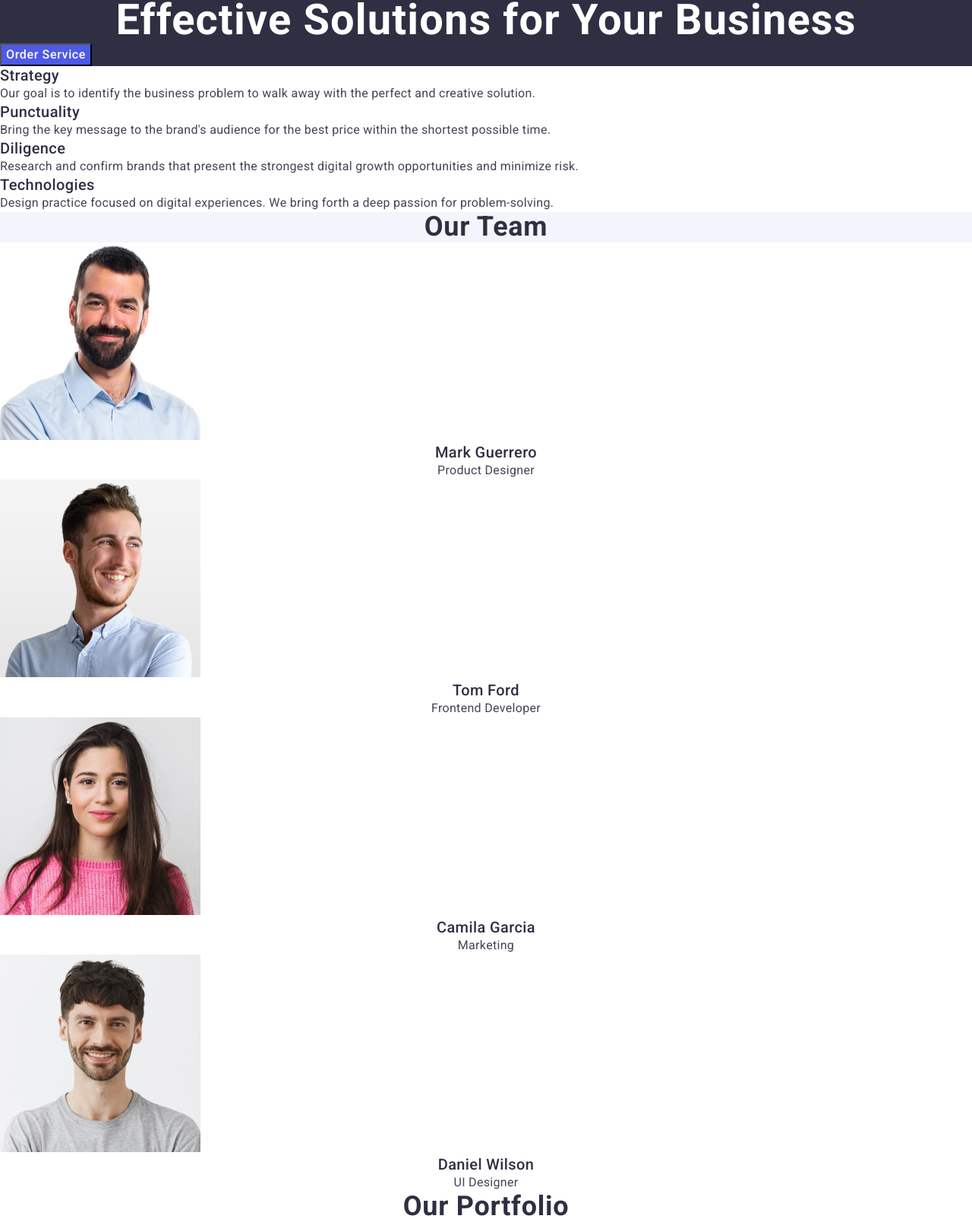
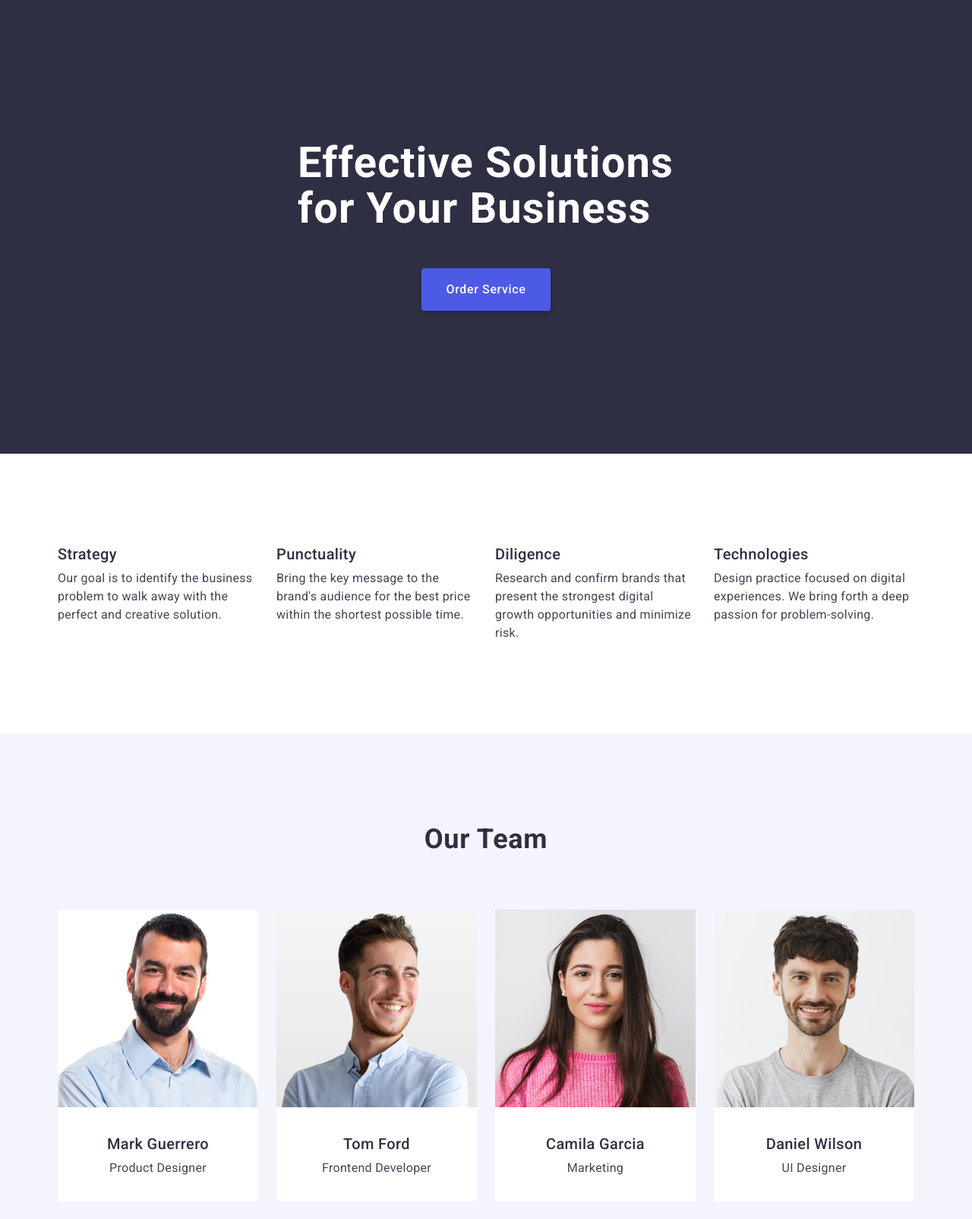
Before and after one commit to savchenko-maksym/goit-markup-hw-03, a plain HTML site: page index.html in a window 1280 px wide. Shown: the part 76-1680 px from the top of the page at 76% size. Drawn offline with nearby package versions, Linux system fonts and the light colour scheme.

Commit message:
add first finish

```diff
--- a/css/styles.css
+++ b/css/styles.css
@@ -130,8 +130,13 @@ a {
 /* ------------------HEADER-------------------- */
 /* ------------------MAIN-------------------- */
 
+.section {
+  padding: 120px 0;
+}
 .main-title {
   background: #2e2f42;
+  padding-top: 188px;
+  padding-bottom: 188px;
 }
 
 .main-title-text {
@@ -139,8 +144,10 @@ a {
   font-size: 56px;
   line-height: 1.07;
   letter-spacing: 0.02em;
-  text-align: center;
   color: #fff;
+  margin: 0 auto;
+  margin-bottom: 48px;
+  max-width: 496px;
 }
 
 .main-title-btn {
@@ -152,23 +159,32 @@ a {
   color: #fff;
   background-color: #4d5ae5;
   cursor: pointer;
+  border-radius: 4px;
+  padding: 16px 32px;
+  box-shadow: 0 4px 4px 0 rgba(0, 0, 0, 0.15);
+  border: none;
+  margin: 0 auto;
+  display: block;
 }
 
 .main-title-btn:hover,
 .main-title-btn:focus {
   background: #404bbf;
 }
+
 .properties-title {
 }
 
 .properties {
-  overflow: hidden;
 }
 
 .properties-list {
+  display: flex;
+  gap: 24px;
 }
 
-.properties-item {
+.properties-list .properties-item {
+  width: calc((100% - 72px) / 4);
 }
 
 .properties-subtitle {
@@ -177,6 +193,7 @@ a {
   line-height: 1.2;
   letter-spacing: 0.02em;
   color: #2e2f42;
+  margin-bottom: 8px;
 }
 .properties-item-text {
   font-size: 16px;
@@ -196,12 +213,25 @@ a {
   text-align: center;
   color: #2e2f42;
   text-transform: capitalize;
+  margin-bottom: 72px;
 }
+
+.personal-list {
+  display: flex;
+  gap: 24px;
+}
+
 .personal-item {
   background: #fff;
+  border-radius: 0 0 4px 4px;
+}
+
+.personal-list .personal-item {
+  width: calc((100% - 72px) / 4);
 }
 .personal-item-image {
 }
+
 .personal-item-name {
   font-weight: 500;
   font-size: 20px;
@@ -209,7 +239,14 @@ a {
   letter-spacing: 0.02em;
   text-align: center;
   color: #2e2f42;
+  margin-bottom: 8px;
 }
+
+.personal-description {
+  padding-top: 32px;
+  padding-bottom: 32px;
+}
+
 .personal-item-subtitle {
   font-size: 16px;
   line-height: 1.5;
@@ -220,6 +257,7 @@ a {
 
 .portfolio {
 }
+
 .portfolio-title {
   font-weight: 700;
   font-size: 36px;
@@ -228,26 +266,48 @@ a {
   text-align: center;
   color: #2e2f42;
   text-transform: capitalize;
+  margin-bottom: 72px;
 }
+
 .portfolio-list {
+  display: flex;
+  gap: 48px 24px;
+  flex-wrap: wrap;
 }
+
+.portfolio-description {
+  padding-top: 32px;
+  padding-bottom: 32px;
+  padding-left: 16px;
+  border-bottom: 1px solid #e7e9fc;
+  border-left: 1px solid #e7e9fc;
+  border-right: 1px solid #e7e9fc;
+}
+
 .portfolio-item {
+  width: calc((100% - 48px) / 3);
 }
+
 .portfolio-image {
+  display: block;
 }
+
 .portfolio-item-name {
   font-weight: 500;
   font-size: 20px;
   line-height: 1.2;
   letter-spacing: 0.02em;
   color: #2e2f42;
+  margin-bottom: 8px;
 }
+
 .portfolio-item-text {
   font-size: 16px;
   line-height: 1.5;
   letter-spacing: 0.02em;
   color: #434455;
 }
+
 /* ------------------MAIN-------------------- */
 
 /* ------------------FOOTER-------------------- */
@@ -255,16 +315,27 @@ a {
 .footer {
   background: #2e2f42;
 }
+
 .footer-logo {
+  margin-bottom: 16px;
+  display: block;
 }
+
 .footer-logo .footer-logo-color {
   color: #f4f4fd;
 }
+
+.footer-wrap {
+  padding-top: 100px;
+  padding-bottom: 100px;
+}
+
 .footer-text {
   font-size: 16px;
   line-height: 1.5;
   letter-spacing: 0.02em;
   color: #f4f4fd;
+  max-width: 264px;
 }
 
 .footer-logo-color:hover {
--- a/index.html
+++ b/index.html
@@ -56,17 +56,20 @@
     </header>
     <main>
       <section class="main-title">
+        <div class="container">
           <h1 class="main-title-text">Effective Solutions for Your Business</h1>
           <button type="button" class="main-title-btn">Order Service</button>
+        </div>
       </section>
-      <section class="properties-title">
+      <section class="properties-title section">
+        <div class="container">
           <h2 class="properties visually-hidden">properties</h2>
           <ul class="properties-list">
             <li class="properties-item">
               <h3 class="properties-subtitle">Strategy</h3>
               <p class="properties-item-text">
-              Our goal is to identify the business problem to walk away with the
-              perfect and creative solution.
+                Our goal is to identify the business problem to walk away with
+                the perfect and creative solution.
               </p>
             </li>
             <li class="properties-item">
@@ -91,10 +94,12 @@
               </p>
             </li>
           </ul>
+        </div>
       </section>
-      <section class="personal">
+      <section class="personal section">
+        <div class="container">
           <h2 class="personal-title">Our Team</h2>
-        <ul>
+          <ul class="personal-list">
             <li class="personal-item">
               <img
                 src="./images/img-3.jpg"
@@ -102,8 +107,10 @@
                 width="264"
                 class="personal-item-image"
               />
+              <div class="personal-description">
                 <h3 class="personal-item-name">Mark Guerrero</h3>
                 <p class="personal-item-subtitle">Product Designer</p>
+              </div>
             </li>
             <li class="personal-item">
               <img
@@ -112,8 +119,10 @@
                 width="264"
                 class="personal-item-image"
               />
+              <div class="personal-description">
                 <h3 class="personal-item-name">Tom Ford</h3>
                 <p class="personal-item-subtitle">Frontend Developer</p>
+              </div>
             </li>
             <li class="personal-item">
               <img
@@ -122,8 +131,10 @@
                 width="264"
                 class="personal-item-image"
               />
+              <div class="personal-description">
                 <h3 class="personal-item-name">Camila Garcia</h3>
                 <p class="personal-item-subtitle">Marketing</p>
+              </div>
             </li>
             <li class="personal-item">
               <img
@@ -132,12 +143,16 @@
                 width="264"
                 class="personal-item-image"
               />
+              <div class="personal-description">
                 <h3 class="personal-item-name">Daniel Wilson</h3>
                 <p class="personal-item-subtitle">UI Designer</p>
+              </div>
             </li>
           </ul>
+        </div>
       </section>
-      <section class="portfolio">
+      <section class="portfolio section">
+        <div class="container">
           <h2 class="portfolio-title">Our Portfolio</h2>
           <ul class="portfolio-list">
             <li class="portfolio-item">
@@ -147,8 +162,10 @@
                 width="360"
                 class="portfolio-image"
               />
+              <div class="portfolio-description">
                 <h3 class="portfolio-item-name">Banking App</h3>
                 <p class="portfolio-item-text">App</p>
+              </div>
             </li>
             <li class="portfolio-item">
               <img
@@ -157,8 +174,10 @@
                 width="360"
                 class="portfolio-image"
               />
+              <div class="portfolio-description">
                 <h3 class="portfolio-item-name">Cashless Payment</h3>
                 <p class="portfolio-item-text">Marketing</p>
+              </div>
             </li>
             <li class="portfolio-item">
               <img
@@ -167,8 +186,10 @@
                 width="360"
                 class="portfolio-image"
               />
+              <div class="portfolio-description">
                 <h3 class="portfolio-item-name">Meditation App</h3>
                 <p class="portfolio-item-text">App</p>
+              </div>
             </li>
             <li class="portfolio-item">
               <img
@@ -177,8 +198,10 @@
                 width="360"
                 class="portfolio-image"
               />
+              <div class="portfolio-description">
                 <h3 class="portfolio-item-name">Taxi Service</h3>
                 <p class="portfolio-item-text">Marketing</p>
+              </div>
             </li>
             <li class="portfolio-item">
               <img
@@ -187,8 +210,10 @@
                 width="360"
                 class="portfolio-image"
               />
+              <div class="portfolio-description">
                 <h3 class="portfolio-item-name">Screen Illustrations</h3>
                 <p class="portfolio-item-text">Design</p>
+              </div>
             </li>
             <li class="portfolio-item">
               <img
@@ -197,20 +222,25 @@
                 width="360"
                 class="portfolio-image"
               />
+              <div class="portfolio-description">
                 <h3 class="portfolio-item-name">Online Courses</h3>
                 <p class="portfolio-item-text">Marketing</p>
+              </div>
             </li>
           </ul>
+        </div>
       </section>
     </main>
     <footer class="footer">
+      <div class="container footer-wrap">
         <a class="logo footer-logo" href="./index.html"
           >Web<span class="footer-logo-color">Studio</span></a
         >
         <p class="footer-text">
-        Increase the flow of customers and sales for your business with digital
-        marketing & growth solutions.
+          Increase the flow of customers and sales for your business with
+          digital marketing & growth solutions.
         </p>
+      </div>
     </footer>
   </body>
 </html>
```
Lines whose indentation alone changed are shown as unchanged.
